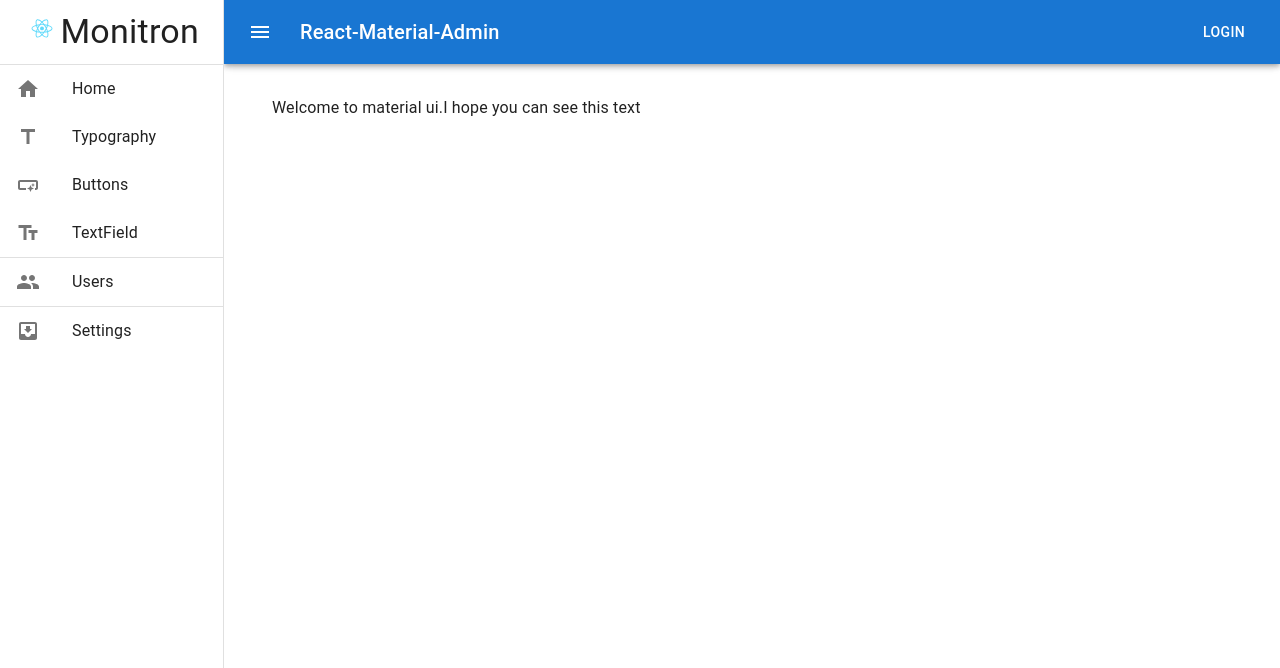
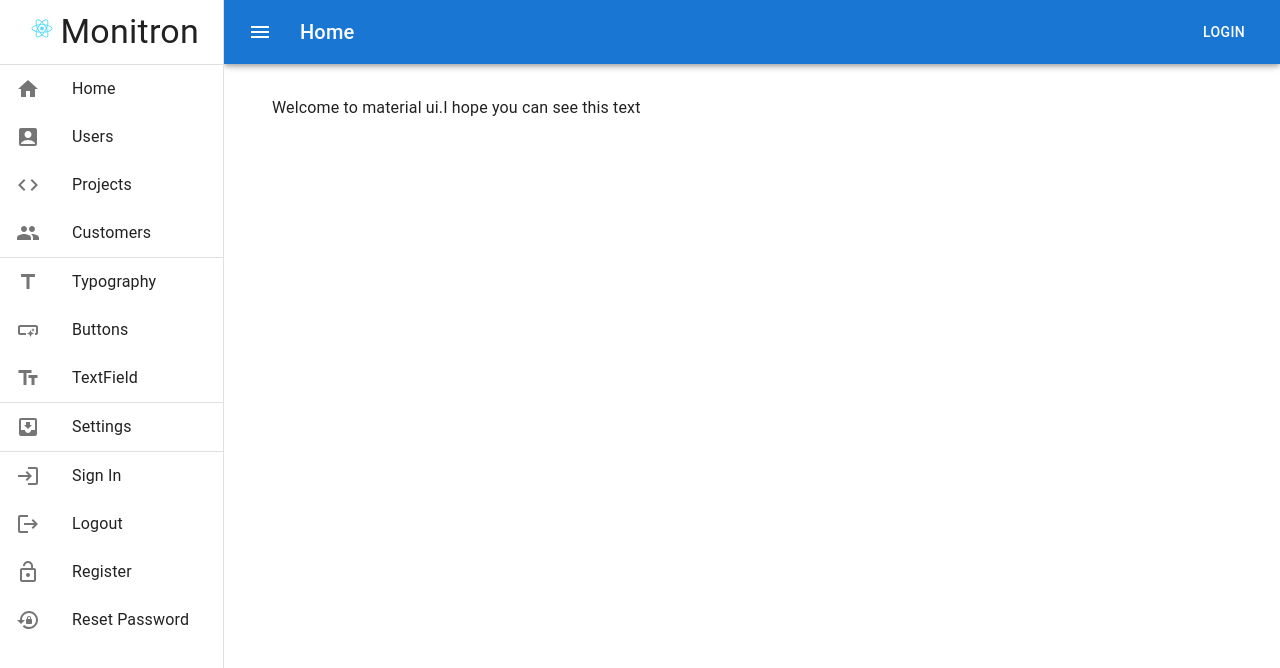
Before and after one commit to liam-grossmann/react-material-admin, a React (Vite) app: page / in a window 1280 px wide. Shown: the top 668 px of the page. Built offline with nearby package versions, Linux system fonts and the light colour scheme.

Commit message:
Breadcrumbs

```diff
--- a/src/components/MuiButton.tsx
+++ b/src/components/MuiButton.tsx
@@ -11,8 +11,8 @@ export const MuiButton = () => {
     const [formats, setFormats] = useState<string[]>([]);
     const [exclusiveFormats, setExclusiveFormats] = useState<string | null>(null);
 
-    console.log(formats);
-    console.log(exclusiveFormats);
+    // console.log(formats);
+    // console.log(exclusiveFormats);
 
     const handleFormatChange = (_event: React.MouseEvent<HTMLElement>, updatedFormats: string[]) => {
         setFormats(updatedFormats);
--- /dev/null
+++ b/src/components/customers/customers.tsx
@@ -0,0 +1,3 @@
+export const Customers = () => {
+    return <div>Customers here</div>
+}
--- a/src/components/header/header.tsx
+++ b/src/components/header/header.tsx
@@ -4,32 +4,35 @@ import Typography from '@mui/material/Typography';
 import Button from '@mui/material/Button';
 import IconButton from '@mui/material/IconButton';
 import MenuIcon from '@mui/icons-material/Menu';
-
-import { useNavigate } from "react-router-dom";
+import { useLocation, useNavigate } from "react-router-dom";
 
 
 // TODO: Pass this in as a prop
 const drawerWidth = 14;
 
-
+// Use react-router-dom's location hook to access the path and set an appropriate title.
+function getHeaderTitleFromLocationPath(pathName : string) : string {
+  let valueToReturn = location.pathname;
+  if (pathName == '/') {
+    valueToReturn = 'Home';
+  } else {
+    valueToReturn = pathName.substring(1, pathName.length).toLowerCase();
+    valueToReturn = valueToReturn.substring(0, 1).toUpperCase() + valueToReturn.substring(1, valueToReturn.length);
+  }
+  return valueToReturn;
+}
 
 export const Header = () => {
 
   const navigate = useNavigate();
+  const location = useLocation();
+  const headerTitle = getHeaderTitleFromLocationPath(location.pathname);
 
   const handleLoginClick = () => {
     navigate('signin');
   }
 
-
- // const handleChange = (event: React.ChangeEvent<HTMLInputElement>) => {
-  //  setValue(event.target.value)
-//}
-
   return (
-
-
-
     <AppBar
       position="fixed"
       sx={{ width: `calc(100% - ${drawerWidth}rem)`, ml: `${drawerWidth}rem` }}
@@ -45,7 +48,7 @@ export const Header = () => {
           <MenuIcon />
         </IconButton>
         <Typography variant="h6" component="div" sx={{ flexGrow: 1 }}>
-          React-Material-Admin
+          {headerTitle}
         </Typography>
         <Button color="inherit" onClick={handleLoginClick}>Login</Button>
       </Toolbar>
--- /dev/null
+++ b/src/components/navigation/listItemLink.tsx
@@ -0,0 +1,36 @@
+import React from "react";
+import { Link as RouterLink, LinkProps as RouterLinkProps, } from 'react-router-dom';
+import { ListItem, ListItemButton, ListItemIcon, ListItemText } from "@mui/material";
+
+interface ListItemLinkProps {
+    to: string;
+    primary: string;
+    icon?: React.ReactElement;
+}
+
+// https://mui.com/material-ui/guides/routing/
+// Use prop forwarding for the routing so that mui links are forwarded to
+// the react - router rather then the server
+export const ListItemLink = (props: ListItemLinkProps) => {
+    const { to, primary, icon } = props;
+
+    const renderLink = React.useMemo(
+        () =>
+            React.forwardRef<HTMLAnchorElement, Omit<RouterLinkProps, 'to'>>(function Link(
+                itemProps,
+                ref,
+            ) {
+                return <RouterLink to={to} ref={ref} {...itemProps} role={undefined} />;
+            }),
+        [to],
+    );
+
+    return (
+        <ListItem key={primary} disablePadding>
+            <ListItemButton component={renderLink}>
+                {icon ? <ListItemIcon>{icon}</ListItemIcon> : null}
+                <ListItemText primary={primary} />
+            </ListItemButton>
+        </ListItem>
+    );
+}
--- a/src/components/navigation/sidePanel.tsx
+++ b/src/components/navigation/sidePanel.tsx
@@ -14,54 +14,26 @@ import React from 'react';
 
 // https://mui.com/material-ui/material-icons/?query=tex
 import HomeIcon from '@mui/icons-material/Home';
+import UsersIcon from '@mui/icons-material/AccountBox';
+import ProjectsIcon from '@mui/icons-material/Code';
+import CustomersIcon from '@mui/icons-material/People';
+
 import InboxIcon from '@mui/icons-material/MoveToInbox';
 import TitleIcon from '@mui/icons-material/Title';
 import SmartButtonIcon from '@mui/icons-material/SmartButton';
 import TextFieldsIcon from '@mui/icons-material/TextFields';
-import PeopleIcon from '@mui/icons-material/People';
+
+
+import SignInIcon from '@mui/icons-material/Login';
+import SignOutIcon from '@mui/icons-material/Logout';
+import SignUpIcon from '@mui/icons-material/LockOpen';
+import ResetPasswordIcon from '@mui/icons-material/LockReset';
 
 import logo from './../../assets/logo.svg';
 
 
-import { Paper, Typography } from '@mui/material';
-
-interface ListItemLinkProps {
-  to: string;
-  primary: string;
-  icon?: React.ReactElement;
-}
-
-// https://mui.com/material-ui/guides/routing/
-// Use prop forwarding for the routing so that mui links are forwarded to
-// the react - router rather then the server
-function ListItemLink(props: ListItemLinkProps) {
-  const { to, primary, icon } = props;
-
-
-
-  const renderLink = React.useMemo(
-    () =>
-      React.forwardRef<HTMLAnchorElement, Omit<RouterLinkProps, 'to'>>(function Link(
-        itemProps,
-        ref,
-      ) {
-        return <RouterLink to={to} ref={ref} {...itemProps} role={undefined} />;
-      }),
-    [to],
-  );
-
-  return (
-    <ListItem key={primary} disablePadding>
-      <ListItemButton component={renderLink}>
-        {icon ? <ListItemIcon>{icon}</ListItemIcon> : null}
-        <ListItemText primary={primary} />
-      </ListItemButton>
-    </ListItem>
-  );
-}
-
-
-
+import { Typography } from '@mui/material';
+import { ListItemLink } from './listItemLink';
 
 
 // go back to this: https://stackblitz.com/run?file=demo.tsx
@@ -96,19 +68,26 @@ export const SidePanel = () => {
         </Toolbar>
         <Divider />
 
-        <ListItemLink   to='/' primary='Home' icon={<HomeIcon />}/>
+        <ListItemLink to='/' primary='Home' icon={<HomeIcon />} />
+        <ListItemLink to='/users' primary='Users' icon={<UsersIcon />} />
+        <ListItemLink to='/projects' primary='Projects' icon={<ProjectsIcon />} />
+        <ListItemLink to='/customers' primary='Customers' icon={<CustomersIcon />} />
+        <Divider />
+
         <ListItemLink  to='/typography' primary='Typography' icon={<TitleIcon />}/>
         <ListItemLink  to='/buttons' primary='Buttons' icon={<SmartButtonIcon />} />
         <ListItemLink  to='/textfield' primary='TextField' icon={<TextFieldsIcon />} />
         <Divider />
-        <ListItemLink  to='/users' primary='Users' icon={<PeopleIcon />} />
+
+        <ListItemLink to='/settings' primary='Settings' icon={<InboxIcon />} />
         <Divider />
-        <ListItemLink   to='/settings' primary='Settings' icon={<InboxIcon />}/>
+
+        <ListItemLink to='/signin' primary='Sign In' icon={<SignInIcon />} />
+        <ListItemLink to='/signin' primary='Logout' icon={<SignOutIcon />} />
+        <ListItemLink to='/signup' primary='Register' icon={<SignUpIcon />} />
+        <ListItemLink to='/resetpassword' primary='Reset Password' icon={<ResetPasswordIcon />} />
 
       </Drawer>
-
-
     </Box>
-
   )
 };
--- /dev/null
+++ b/src/components/projects/projects.tsx
@@ -0,0 +1,3 @@
+export const Projects = () => {
+    return <div>Projects here</div>
+}
--- a/src/layouts/appLayout.tsx
+++ b/src/layouts/appLayout.tsx
@@ -1,10 +1,7 @@
 import { Outlet } from "react-router-dom";
 import { SidePanel } from "../components/navigation/sidePanel";
 
-
 export default function AppLayout() {
-
-
     return (
         <>
             <div id="sidebar">
--- a/src/main.tsx
+++ b/src/main.tsx
@@ -14,6 +14,8 @@ import { Users } from './components/Users';
 import SignInLayout from './layouts/signInLayout';
 import SignUpLayout from './layouts/signUpLayout';
 import ResetPasswordLayout from './layouts/resetPasswordLayout';
+import { Customers } from './components/customers/customers';
+import { Projects } from './components/projects/projects';
 
 
 
@@ -38,6 +40,21 @@ const router = createBrowserRouter([
       {
         index: true,
         element: <Welcome />,
+        errorElement: <ErrorPageLayout />,
+      },
+      {
+        path: "users",
+        element: <Users />,
+        errorElement: <ErrorPageLayout />,
+      },
+      {
+        path: "projects",
+        element: <Projects />,
+        errorElement: <ErrorPageLayout />,
+      },
+      {
+        path: "customers",
+        element: <Customers />,
         errorElement: <ErrorPageLayout />,
       },
       {
```
